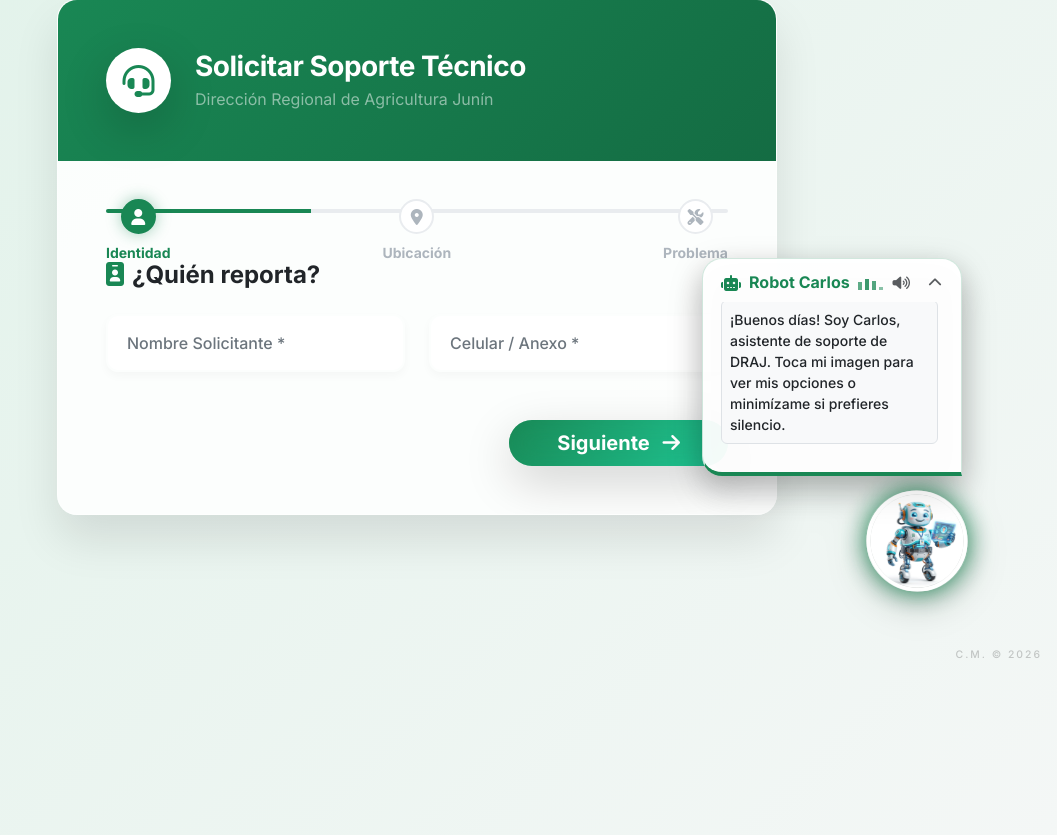
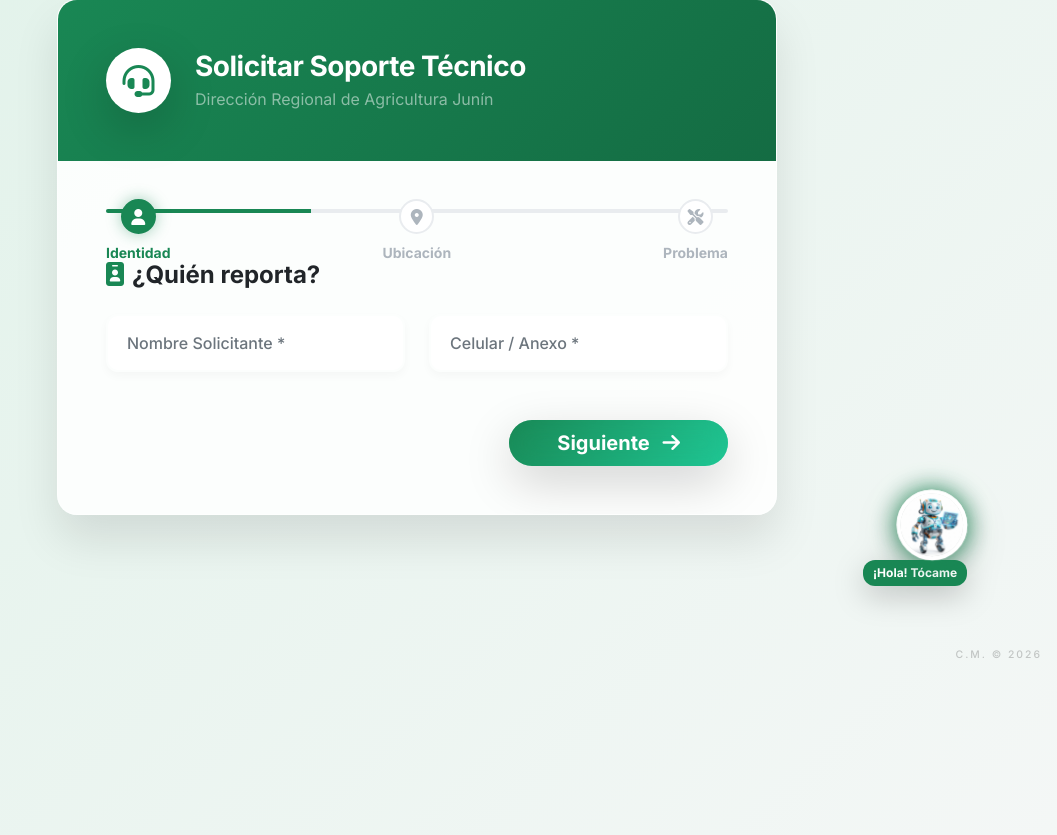
Before and after one commit to raulmarincarlos-eng/soporte-draj, a Flask app: page /solicitar in a window 1280 px wide. Shown: the part 127-962 px from the top of the page, without its empty margins (223-1280 px from the left). Run offline with Flask 3, Linux system fonts and the light colour scheme; some libraries are stand-ins or nearby versions.

Commit message:
Shrink robot and collapse bubble by default to prevent overlap

```diff
--- a/templates/solicitar.html
+++ b/templates/solicitar.html
@@ -27,8 +27,8 @@
 
     /* AVATAR 3D DEL ROBOT */
     .robot-avatar {
-        width: 100px;
-        height: 100px;
+        width: 70px;
+        height: 70px;
         border-radius: 50%;
         background: radial-gradient(circle, rgba(255,255,255,1) 0%, rgba(240,248,245,1) 100%);
         box-shadow: 0 15px 35px rgba(25, 135, 84, 0.4), 0 0 20px rgba(25, 135, 84, 0.2);
@@ -523,8 +523,9 @@ document.getElementById('form-solicitud').addEventListener('submit', function()
 
 <!-- WIDGET DEL ROBOT FIJO (Interactivo 2.0) -->
 <div id="robot-widget">
-    <img src="{{ url_for('static', filename='img/robot.jpg') }}" alt="Robot Soporte" class="robot-avatar" id="robot-img" style="cursor: pointer;" onclick="toggleFAQ()">
-    <div class="speech-bubble" id="robot-bubble">
+    <div id="robot-hint" style="background:#198754; color:white; padding:4px 10px; border-radius:12px; font-size:12px; font-weight:bold; margin-bottom:5px; animation: popIn 1s forwards; animation-delay: 2s; opacity:0; transform:scale(0.5); transform-origin:bottom center;">¡Hola! Tócame</div>
+    <img src="{{ url_for('static', filename='img/robot.jpg') }}" alt="Robot Soporte" class="robot-avatar" id="robot-img" style="cursor: pointer;" onclick="toggleFAQ(); document.getElementById('robot-hint').style.display='none';">
+    <div class="speech-bubble collapsed" id="robot-bubble">
         <div class="d-flex justify-content-between align-items-center mb-1">
             <h6 class="fw-bold text-success mb-0 d-flex align-items-center">
                 <i class="fas fa-robot me-2"></i>Robot Carlos
```
